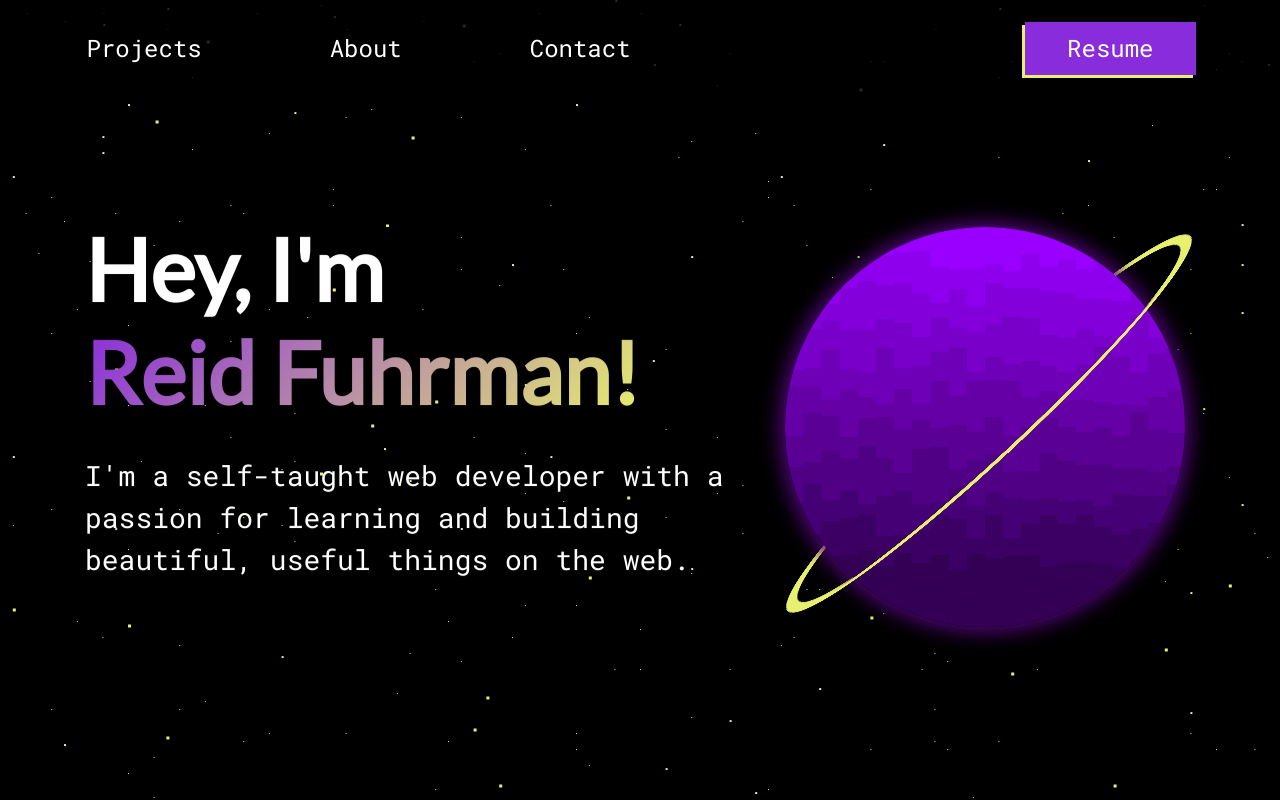
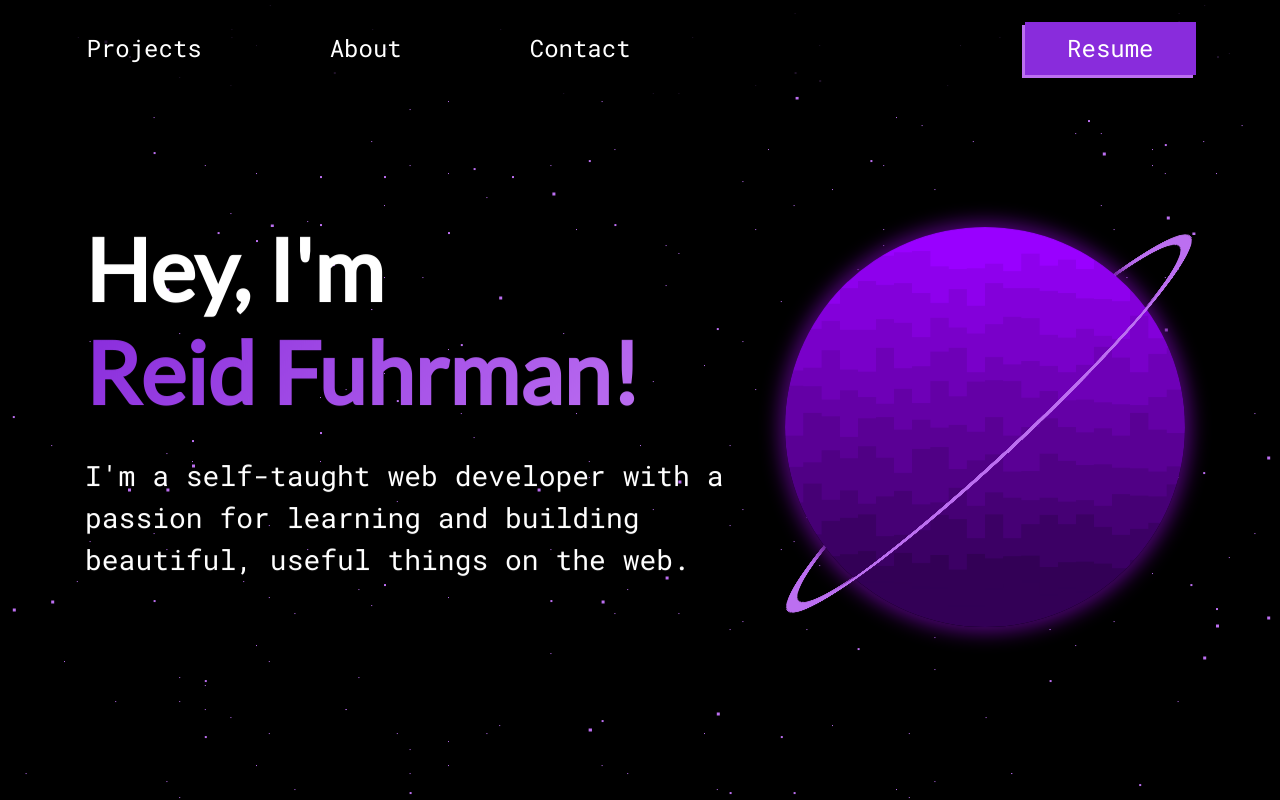
Before and after one commit to rjfuhrman42/portfolio-v2, a Gatsby site: page / in a window 1280 px wide. Shown: the top 800 px of the page. Built offline with nearby package versions, Linux system fonts and the light colour scheme; Gatsby itself is replaced by a stand-in of ours.

Commit message:
testing 123

```diff
--- a/src/style/abstracts/_variables.scss
+++ b/src/style/abstracts/_variables.scss
@@ -8,7 +8,7 @@ $darkest-purple-color: #1b002a;
 $darkest-purple-translucent: #1b002ad8;
 $dark-purple-color: #52057b;
 $medium-purple-color: #892cdc; // main palette
-$light-purple-color: #e8f16f; //#bc6ff1
+$light-purple-color: #bc6ff1;
 
 $black-color: #000;
 
```
